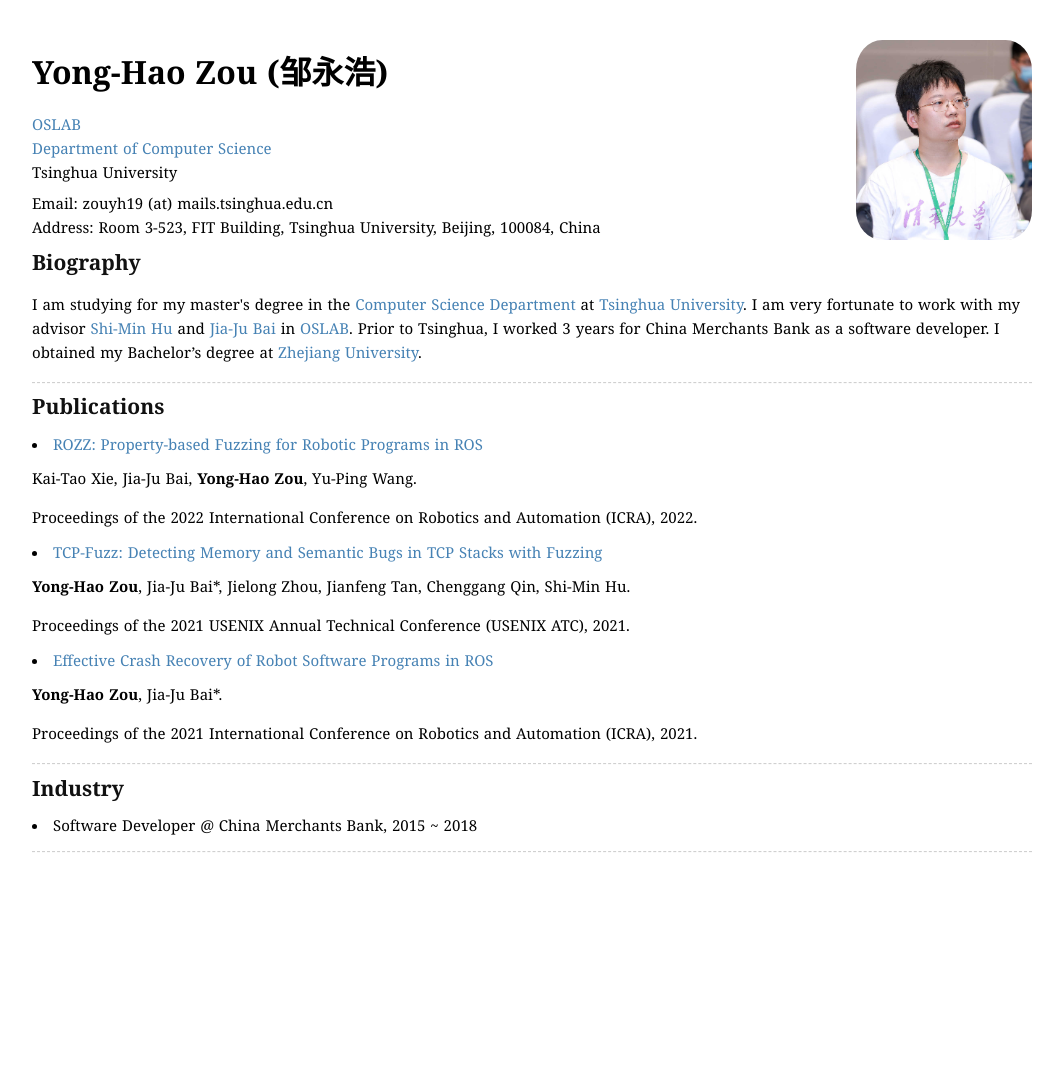
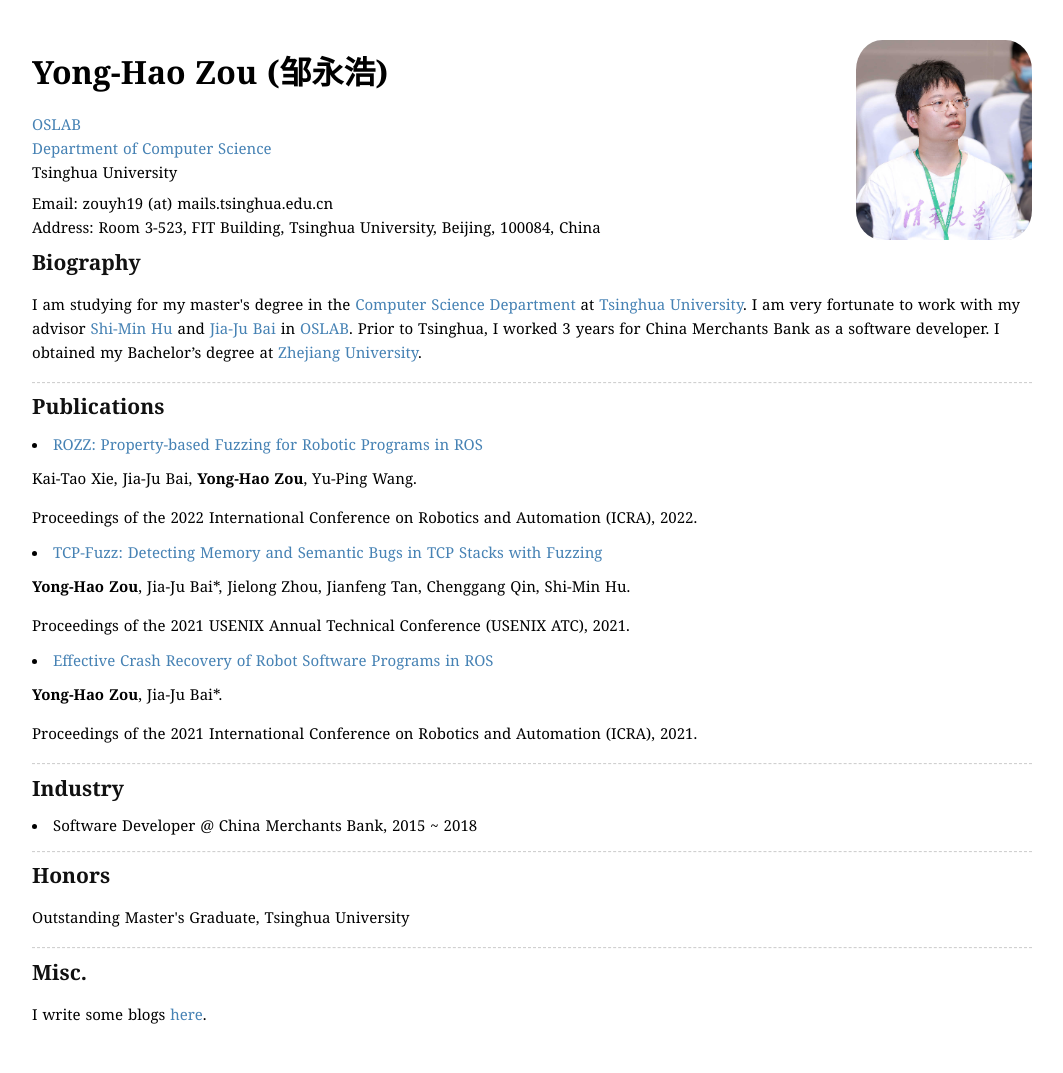
Before and after one commit to zouyonghao/zouyonghao.github.io, a Jekyll site: the page built from index.md, in a window 1280 px wide. Shown: the whole page, without its empty margins (108-1171 px from the left). Built offline with Jekyll 4.4.1, drawn with Linux system fonts in a browser that asks for light colours; before the commit the page ends 900 px from its top, so only the background shows below that.

Commit message:
Add honors and misc

```diff
--- a/_layouts/home.html
+++ b/_layouts/home.html
@@ -62,13 +62,15 @@
                     <p>Proceedings of the 2022 International Conference on Robotics and Automation (ICRA), 2022.</p>
 
                     <ul>
-                        <li><a href="https://www.usenix.org/conference/atc21/presentation/zou">TCP-Fuzz: Detecting Memory and Semantic Bugs in TCP Stacks with Fuzzing</a></li>
+                        <li><a href="https://www.usenix.org/conference/atc21/presentation/zou">TCP-Fuzz: Detecting
+                                Memory and Semantic Bugs in TCP Stacks with Fuzzing</a></li>
                     </ul>
                     <p><b>Yong-Hao Zou</b>, Jia-Ju Bai*, Jielong Zhou, Jianfeng Tan, Chenggang Qin, Shi-Min Hu.</p>
                     <p>Proceedings of the 2021 USENIX Annual Technical Conference (USENIX ATC), 2021.</p>
 
                     <ul>
-                        <li><a href="https://ieeexplore.ieee.org/document/9560876">Effective Crash Recovery of Robot Software Programs in ROS</a></li>
+                        <li><a href="https://ieeexplore.ieee.org/document/9560876">Effective Crash Recovery of Robot
+                                Software Programs in ROS</a></li>
                     </ul>
                     <p><b>Yong-Hao Zou</b>, Jia-Ju Bai*.</p>
                     <p>Proceedings of the 2021 International Conference on Robotics and Automation (ICRA), 2021.</p>
@@ -83,9 +85,15 @@
 
                     <hr>
 
-                    <!-- <h2 id="misc">Misc.</h2>
+                    <h2 id="misc">Honors</h2>
 
-                    <p>I write some blogs <a href="/blog">here</a>.</p> -->
+                    <p>Outstanding Master's Graduate, Tsinghua University</p>
+
+                    <hr>
+
+                    <h2 id="misc">Misc.</h2>
+
+                    <p>I write some blogs <a href="/blog">here</a>.</p>
 
                 </section>
 
```
